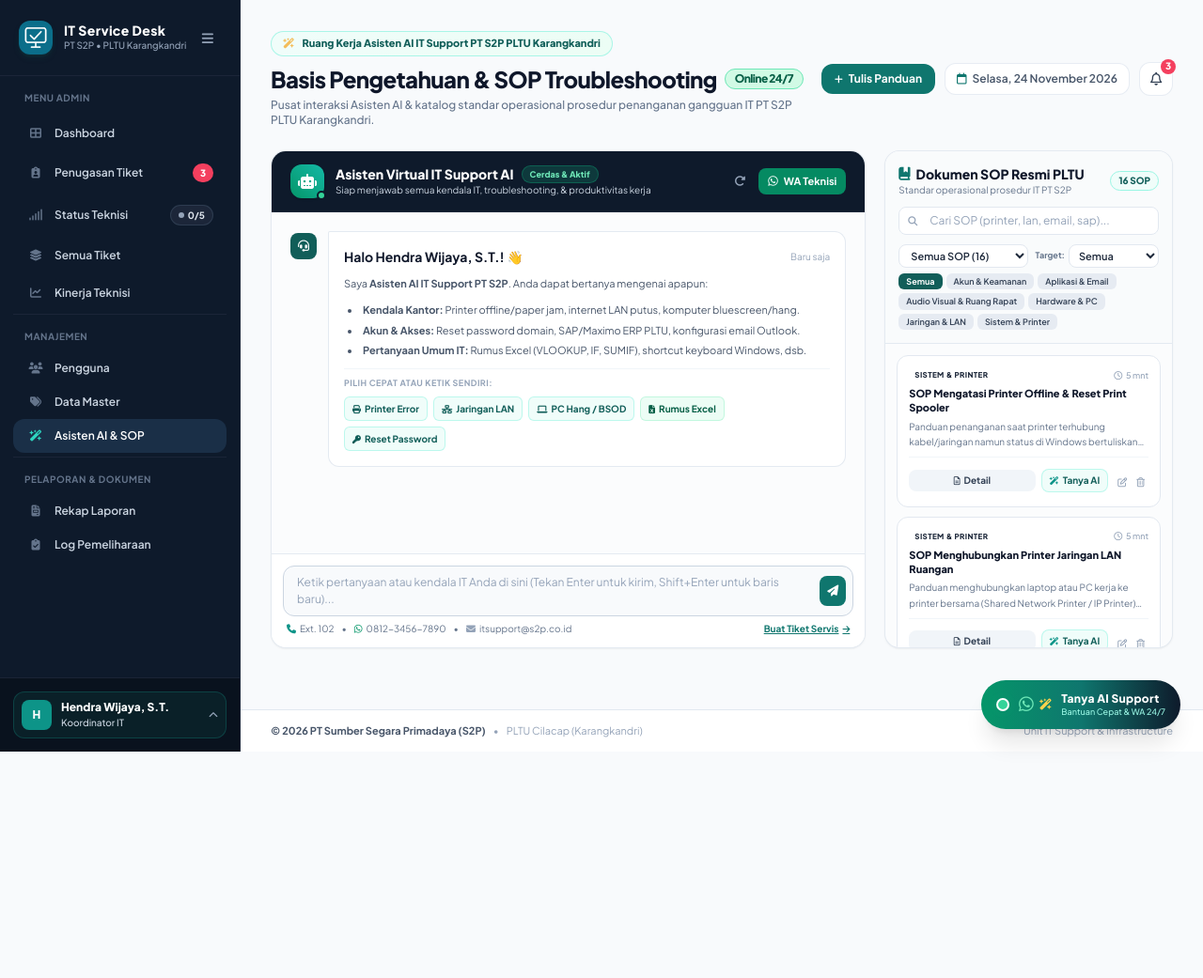
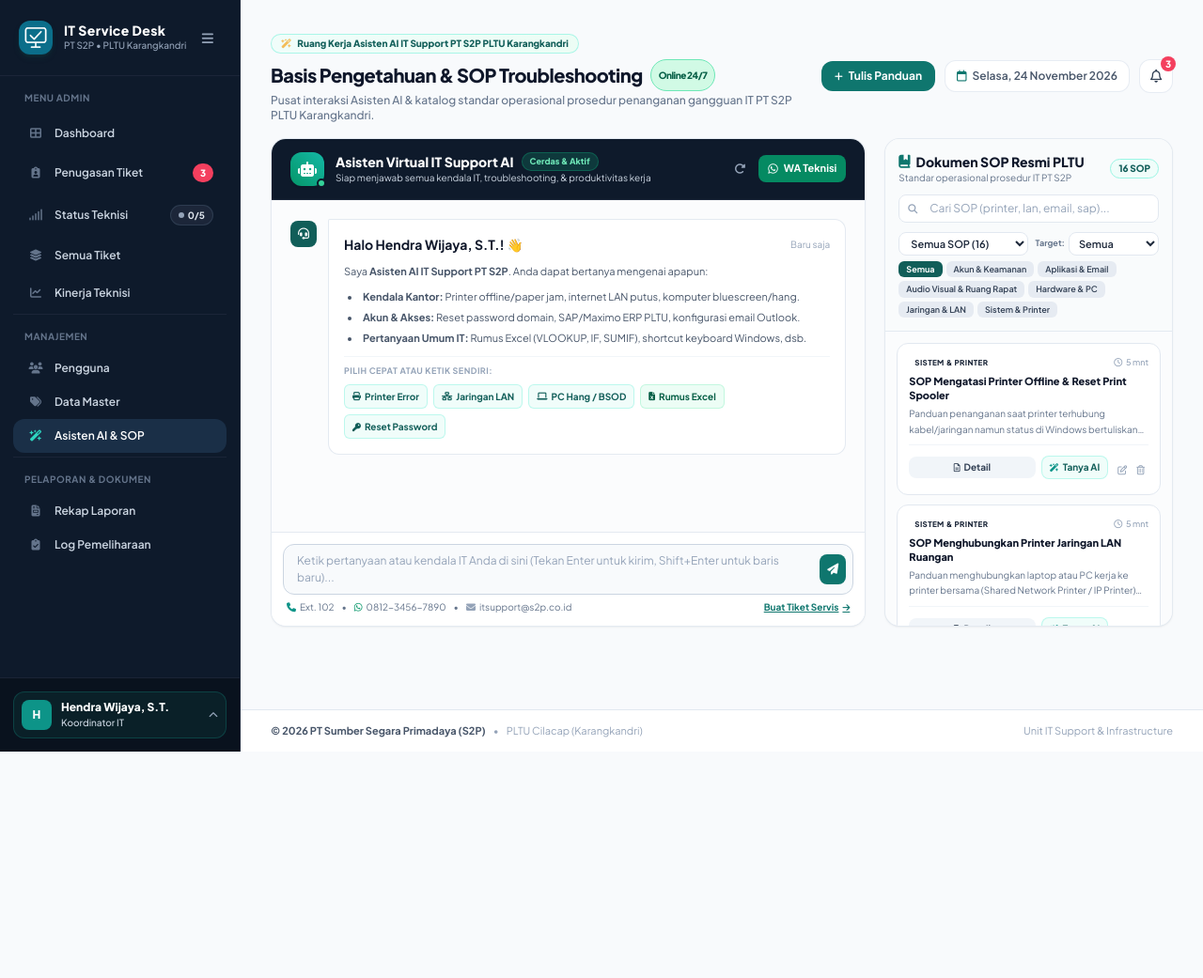
Before and after one commit to Hafizhramadhani18-lang/itService, a Laravel app: page /basis-pengetahuan in a window 1280 px wide. Shown: the top 1041 px of the page at 94% size. After the commit the page ends 800 px from the top, so only its background shows below. Run offline with Laravel 12, Linux system fonts and the light colour scheme; a user stored in the database is signed in; data comes from the database, SQL or seed files in the repository; data that the repository does not hold is empty; some libraries are stand-ins or nearby versions.

Commit message:
style: kunci layout asisten AI pas 1 layar monitor tanpa scroll luar kosong dan sembunyikan floating chat widget di halaman AI

```diff
--- a/resources/views/layouts/app.blade.php
+++ b/resources/views/layouts/app.blade.php
@@ -73,6 +73,7 @@
         #main-content-wrapper {
             transition: margin-left 0.3s cubic-bezier(0.4, 0, 0.2, 1), padding-left 0.3s cubic-bezier(0.4, 0, 0.2, 1);
             will-change: margin-left, padding-left;
+            box-sizing: border-box;
         }
         @media (min-width: 768px) {
             #sidebar.sidebar-collapsed {
@@ -83,10 +84,14 @@
                 padding-left: 5.5rem !important; /* Ruang lega 88px di sisi kiri agar tombol Menu tidak menabrak form atau judul */
             }
         }
+        /* Hilangkan widget floating chat di halaman Asisten AI & SOP agar tidak dobel/tumpang tindih */
+        body.route-knowledge #ai-chatbox-container {
+            display: none !important;
+        }
     </style>
     @stack('styles')
 </head>
-<body class="bg-[#f8fafc] text-slate-800 antialiased min-h-screen overflow-x-hidden">
+<body class="bg-[#f8fafc] text-slate-800 antialiased min-h-screen overflow-x-hidden {{ request()->routeIs('knowledge.*') ? 'route-knowledge' : '' }}">
 
 @if(Auth::check() && Auth::user()->isPegawai())
     <!-- ========================================== -->
--- a/resources/views/pages/knowledge-base.blade.php
+++ b/resources/views/pages/knowledge-base.blade.php
@@ -3,20 +3,20 @@
 @section('title', 'Ruang Kerja Asisten AI & SOP IT Support')
 
 @section('content')
-<div class="space-y-6">
+<div class="space-y-4">
 
     <!-- Header: Judul di Kiri, Tombol Aksi & Widget Tanggal/Notifikasi di Kanan -->
-    <div class="flex flex-col sm:flex-row sm:items-center justify-between gap-4">
+    <div class="flex flex-col sm:flex-row sm:items-center justify-between gap-3">
         <div>
-            <div class="inline-flex items-center space-x-2 px-3 py-1 rounded-full bg-gradient-to-r from-teal-50 to-emerald-50 border border-teal-200/80 text-[11px] font-extrabold text-teal-800 mb-2">
+            <div class="inline-flex items-center space-x-1.5 px-2.5 py-0.5 rounded-full bg-gradient-to-r from-teal-50 to-emerald-50 border border-teal-200/80 text-[10px] font-extrabold text-teal-800 mb-1.5">
                 <i class="fa-solid fa-wand-magic-sparkles text-amber-500 animate-pulse"></i>
                 <span>Ruang Kerja Asisten AI IT Support PT S2P PLTU Karangkandri</span>
             </div>
-            <h1 class="text-xl sm:text-2xl font-extrabold text-slate-900 tracking-tight flex items-center gap-2">
+            <h1 class="text-lg sm:text-xl font-extrabold text-slate-900 tracking-tight flex items-center gap-2">
                 <span>{{ Auth::user()->isPegawai() ? 'Panduan Mandiri Pegawai' : 'Basis Pengetahuan & SOP Troubleshooting' }}</span>
-                <span class="text-xs px-2.5 py-0.5 rounded-full font-black bg-emerald-100 text-emerald-800 border border-emerald-300">Online 24/7</span>
+                <span class="text-[10px] px-2 py-0.5 rounded-full font-black bg-emerald-100 text-emerald-800 border border-emerald-300">Online 24/7</span>
             </h1>
-            <p class="text-xs text-slate-500 mt-1 font-medium">
+            <p class="text-xs text-slate-500 mt-0.5 font-medium">
                 {{ Auth::user()->isPegawai()
                     ? 'Tanyakan kendala Anda ke Asisten Virtual AI atau ikuti panduan mandiri resmi di samping.'
                     : 'Pusat interaksi Asisten AI & katalog standar operasional prosedur penanganan gangguan IT PT S2P PLTU Karangkandri.' }}
@@ -39,7 +39,7 @@
     @include('partials.flash-messages')
 
     <!-- DUAL LAYOUT: WORKSPACE AI CHAT DI KIRI & KATALOG SOP RESMI DI KANAN (Tinggi pas, tidak memanjang ke bawah) -->
-    <div class="grid grid-cols-1 lg:grid-cols-12 gap-5 items-stretch h-[530px]">
+    <div class="grid grid-cols-1 lg:grid-cols-12 gap-5 items-stretch h-[calc(100vh-17.5rem)] min-h-[500px]">
 
         <!-- ============================================================== -->
         <!-- KOLOM KIRI (7-8 Kolom): RUANG KERJA ASISTEN AI IT INTERAKTIF  -->
```
